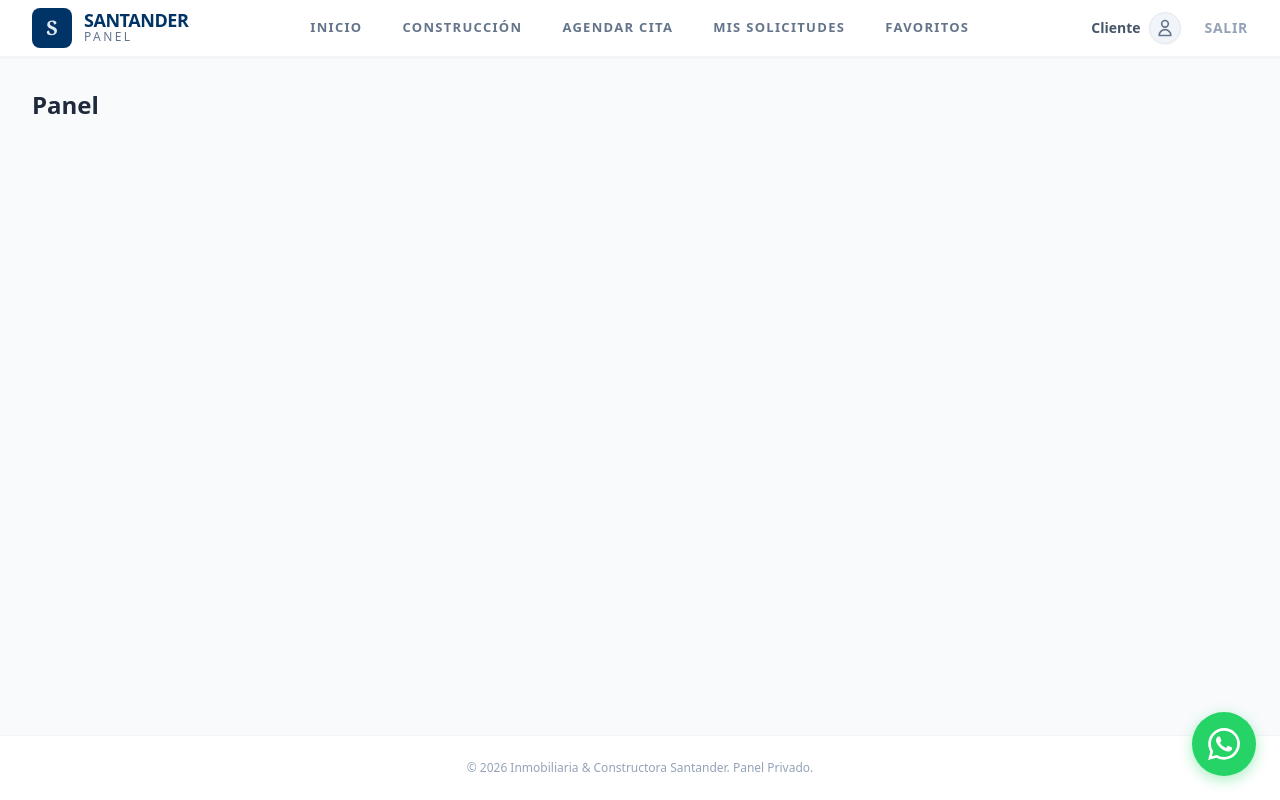
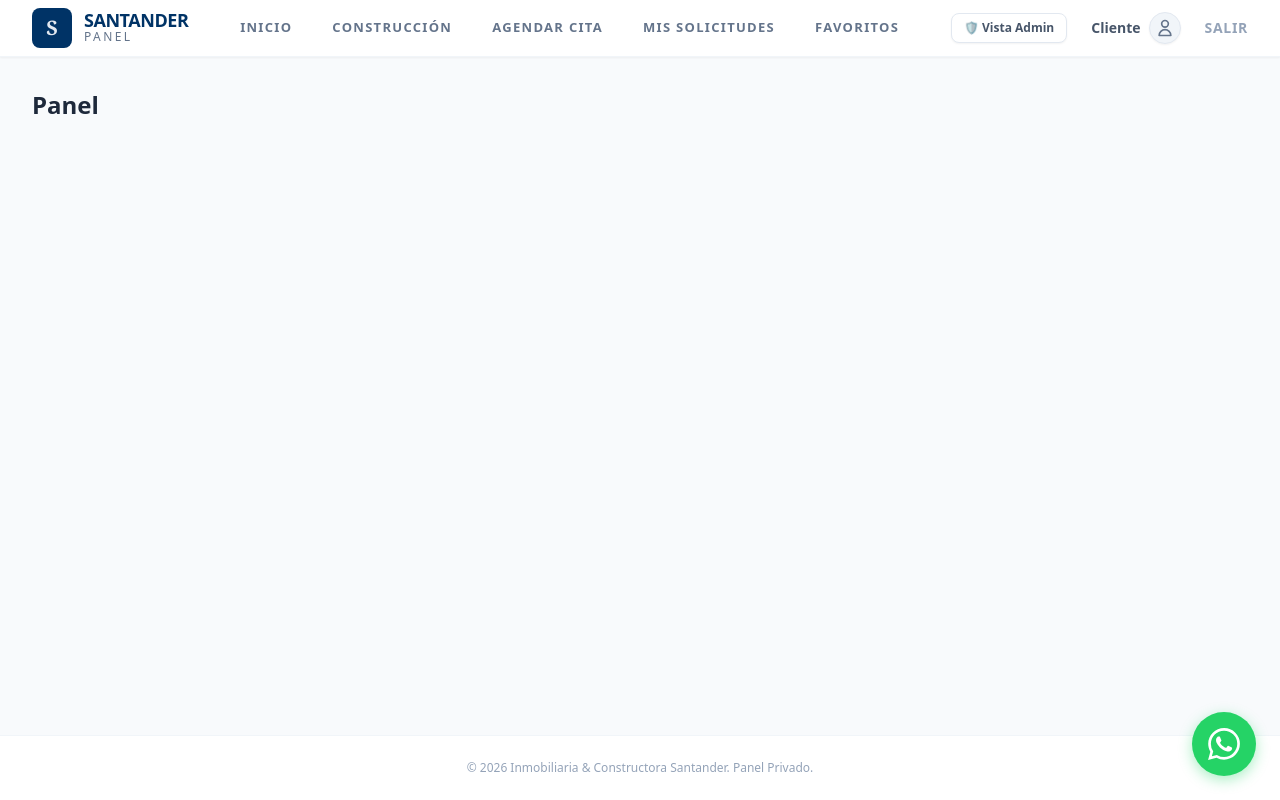
Before and after one commit to santander7/inmobiliaria-santander, a Vue app in the folder frontend/: page /dashboard in a window 1280 px wide. Built offline with nearby package versions, Linux system fonts and the light colour scheme; sample sign-in values are in the browser's storage.

Commit message:
Añadir botón para alternar Vista Admin/Cliente

```diff
--- a/frontend/src/components/Sidebar.vue
+++ b/frontend/src/components/Sidebar.vue
@@ -38,6 +38,9 @@
 
           <!-- Acciones de Usuario -->
           <div class="user-actions">
+            <button v-if="authStore.user?.role === 'admin'" @click="toggleView" class="btn-toggle-view">
+              {{ isViewingAsAdmin ? '👁️ Vista Cliente' : '🛡️ Vista Admin' }}
+            </button>
             <div class="user-info">
               <span class="user-role">{{ role === 'ADMIN' ? 'Administrador' : 'Cliente' }}</span>
               <div class="avatar">
@@ -77,12 +80,28 @@
 
 <script setup>
 import { computed } from 'vue'
-import { useRoute } from 'vue-router'
+import { useRoute, useRouter } from 'vue-router'
+import { useAuthStore } from '../store/auth'
+
+const route = useRoute()
+const router = useRouter()
+const authStore = useAuthStore()
+
+const isViewingAsAdmin = computed(() => {
+  return route.path.includes('admin')
+})
 
 const role = computed(() => {
-  const path = useRoute().path
-  return path.includes('admin') ? 'ADMIN' : 'USER'
+  return isViewingAsAdmin.value ? 'ADMIN' : 'USER'
 })
+
+const toggleView = () => {
+  if (isViewingAsAdmin.value) {
+    router.push('/dashboard/user')
+  } else {
+    router.push('/dashboard/admin')
+  }
+}
 
 const routeName = computed(() => {
   return useRoute().name?.replace('-', ' ') || 'Panel'
@@ -146,6 +165,10 @@ const routeName = computed(() => {
   @apply text-sm font-semibold text-slate-400 hover:text-red-500 transition-colors uppercase tracking-wider;
 }
 
+.btn-toggle-view {
+  @apply text-xs font-bold px-3 py-1.5 rounded-lg border border-slate-200 bg-white text-slate-600 hover:bg-slate-50 hover:text-emerald-600 transition shadow-sm;
+}
+
 .main-content {
   @apply flex-1 w-full max-w-7xl mx-auto px-4 sm:px-6 lg:px-8 py-8 relative;
 }
```
